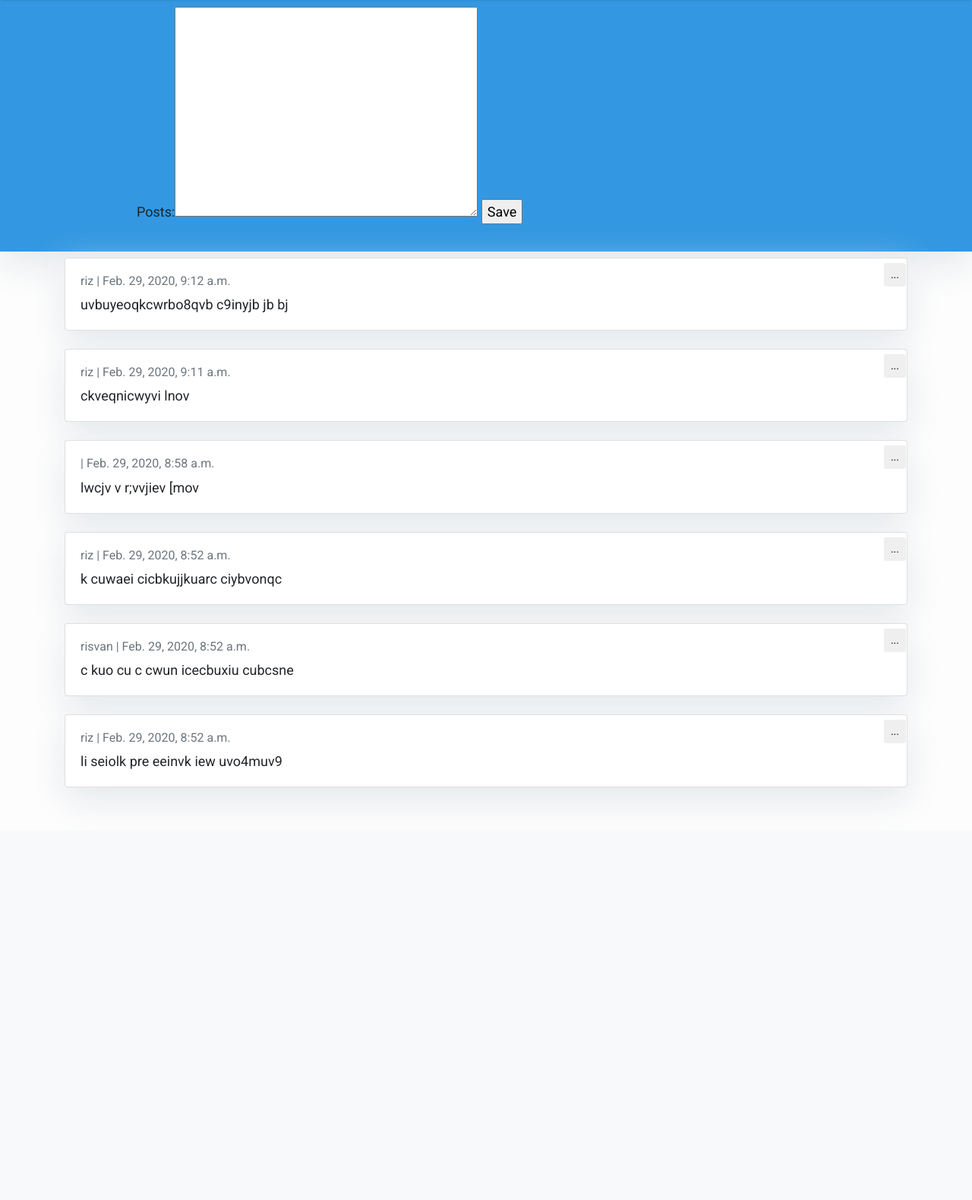
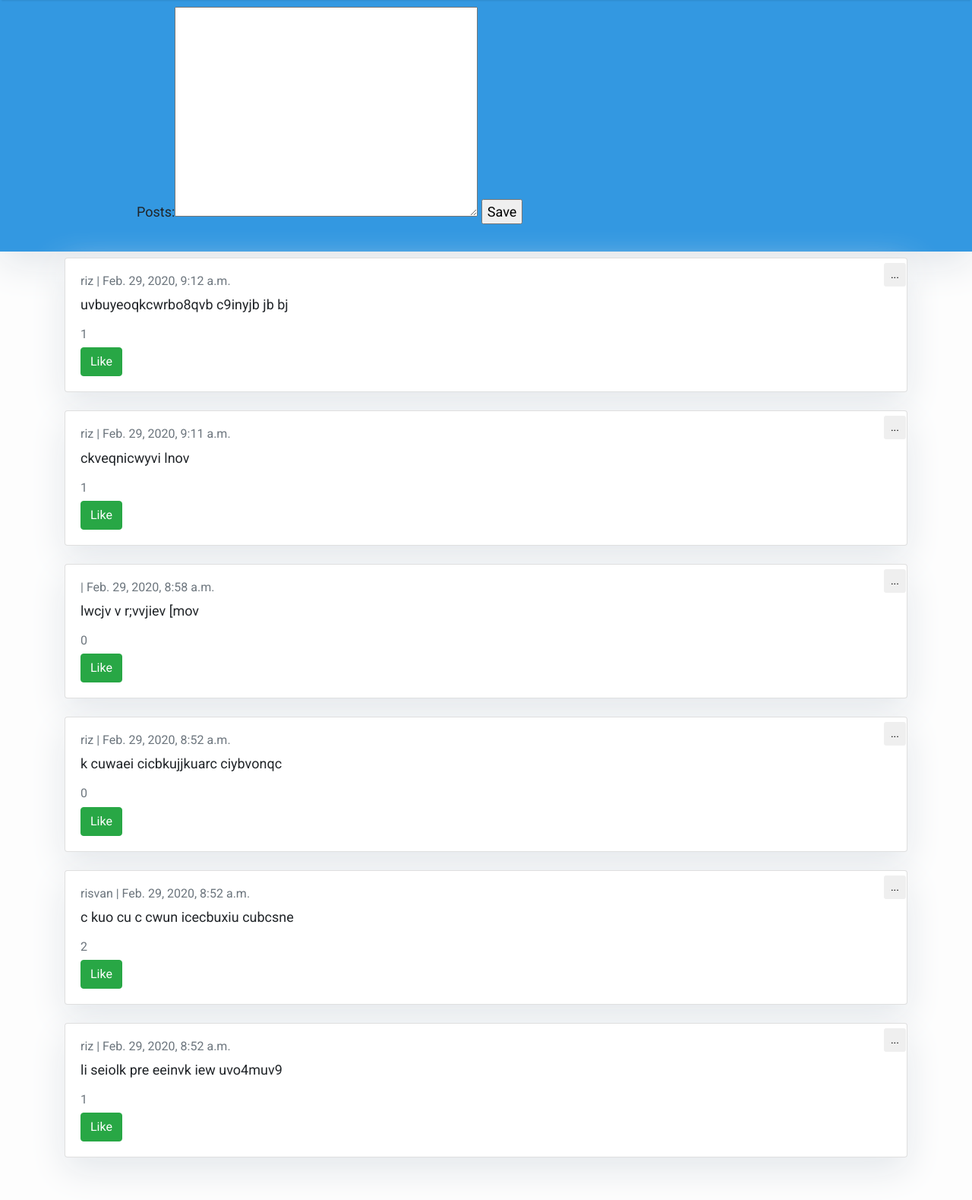
Before and after one commit to rishwanriju/social_media, a Django app: page /posts/ in a window 1280 px wide. Shown: the part 60-1639 px from the top of the page at 76% size. Before the commit the page ends 1103 px from the top, so only its background shows below. Run offline with Django 3.2, Linux system fonts and the light colour scheme; data comes from the database, SQL or seed files in the repository; both versions use the stored data as it was after the commit; some libraries are stand-ins or nearby versions.

Commit message:
like button added

```diff
--- a/socialMedia/userLogin/admin.py
+++ b/socialMedia/userLogin/admin.py
@@ -4,3 +4,4 @@ from . import models
 
 admin.site.register(models.dlogin),
 admin.site.register(models.Post)
+admin.site.register(models.post_like)
--- a/socialMedia/userLogin/models.py
+++ b/socialMedia/userLogin/models.py
@@ -34,17 +34,32 @@ STATUS = (
 )
 
 class Post(models.Model):
-    author = models.ForeignKey(dlogin, on_delete= models.CASCADE,null=True)
+    author = models.ForeignKey(dlogin, on_delete= models.CASCADE,null=True,related_name='post_author')
     updated_on = models.DateTimeField(auto_now= True)
     posts = models.TextField()
     created_on = models.DateTimeField(auto_now_add=True)
     status = models.IntegerField(choices=STATUS, default=0)
+    post_like   =   models.IntegerField(default=0)
+
 
     class Meta:
         ordering = ['-created_on']
 
-    def __str__(self):
-        return self.posts
+class post_like(models.Model):
+    user = models.ForeignKey(dlogin,on_delete=models.CASCADE, related_name="post_like")
+    post = models.ForeignKey(Post,on_delete = models.CASCADE, related_name='user_like' )
 
-    def get_absolute_url(self):
-        return reverse('Posts')
+
+    def save(self,*arg,**kwarg):
+        if not self.pk:
+            self.post.post_like+=1
+            self.post.save()
+            return super().save(arg,**kwarg)
+        else:
+
+            return self.delete()
+
+    def delete(self):
+        self.post.post_like-=1
+        self.post.save()
+        return super().delete()
--- a/socialMedia/userLogin/templates/index.html
+++ b/socialMedia/userLogin/templates/index.html
@@ -42,8 +42,8 @@
             position: absolute;
             z-index: 20;">
                 <button class="btn btn-sm" type="button" id="triggerId" data-toggle="dropdown" aria-haspopup="true"
-                        aria-expanded="false">
-                            ...
+                    aria-expanded="false">
+                    ...
                 </button>
                 <div class="dropdown-menu dropdown-menu-left" aria-labelledby="triggerId">
                     <a class="dropdown-item" href="/edit/{{post.id}}">Edit</a>
@@ -54,7 +54,9 @@
                 <div class="card-body">
                     <p class="card-text text-muted h6">{{ post.author.username }} | {{ post.created_on}} </p>
                     <p class="card-text">{{post.posts|slice:":300" }}</p>
-                     </div>
+                    <p class="card-text text-muted h6"> {{ post.post_like }} </p>
+                    <a href="/likes/{{post.id}}"><button class="btn btn-success" >Like</button></a>
+                </div>
             </div>
             {% endfor %}
         </div>
--- a/socialMedia/userLogin/urls.py
+++ b/socialMedia/userLogin/urls.py
@@ -1,6 +1,5 @@
 from django.urls import path
 from . import views
-
 
 
 
@@ -11,5 +10,6 @@ urlpatterns = [
     path('postdetails/',views.PostDetail.as_view(),name='PostDetail'),
     path('edit/<int:pk>/',views.PostUpdate.as_view(),name='Edit'),
     path('delete/<int:pk>/',views.PostDelete.as_view(),name='Delete'),
-    path('posts/',views.PostCreate.as_view(),name='Posts')
+    path('posts/',views.PostCreate.as_view(),name='Posts'),
+    path('likes/<int:id>/',views.P_likes.as_view())
 ]
--- a/socialMedia/userLogin/views.py
+++ b/socialMedia/userLogin/views.py
@@ -1,9 +1,9 @@
 from django.views import View
 from django.http import HttpResponse,HttpResponseRedirect,Http404
 from django.shortcuts import redirect,render,get_object_or_404
-from . models import dlogin,Post
+from . models import dlogin,Post,post_like
 from . forms import LoginForm,RegForm,EditPostForm
-from django.views.generic import View,TemplateView,ListView,DetailView,CreateView
+from django.views.generic import View,TemplateView,ListView,DetailView,CreateView,RedirectView
 from django.contrib import messages
 from django.contrib.auth.decorators import login_required
 from django.views.generic.edit import UpdateView,DeleteView
@@ -143,6 +143,17 @@ class PostCreate(CreateView):
             kwargs['object_list'] = self.model.objects.all()
             return super().get_context_data(**kwargs)
 
-    # @dec
-    # def dispatch(self, *args, **kwargs):
-    #     return super().dispatch(*args, **kwargs)
+class P_likes(View):
+    model = post_like
+    def get(self,request,**arg):
+        user_username=request.session.get('my_session')
+        p=arg['id']
+        post = Post.objects.get(id=p)
+        user= dlogin.objects.get(username=user_username)
+        obj= self.model.objects.filter(user=user,post=post)
+        if obj:
+            obj[0].delete()
+        else:
+            obj1  =  self.model(user=user,post=post)
+            obj1.save()
+        return HttpResponse("<html><script>location.replace(document.referrer);</script></html>")
```
Also changed, not shown: socialMedia/db.sqlite3, socialMedia/userLogin/migrations/0002_auto_20200302_1457.py (added), socialMedia/userLogin/migrations/0003_auto_20200302_1503.py (added), socialMedia/userLogin/migrations/0004_auto_20200302_1512.py (added), socialMedia/userLogin/migrations/0005_auto_20200303_1306.py (added), socialMedia/userLogin/migrations/0006_auto_20200303_1313.py (added), socialMedia/userLogin/migrations/0007_auto_20200303_1324.py (added), socialMedia/userLogin/migrations/0008_auto_20200303_1325.py (added), socialMedia/userLogin/migrations/0009_auto_20200303_1337.py (added), socialMedia/userLogin/migrations/0010_auto_20200303_1342.py (added), socialMedia/userLogin/migrations/0011_auto_20200303_1349.py (added), socialMedia/userLogin/migrations/0012_auto_20200303_1353.py (added).
